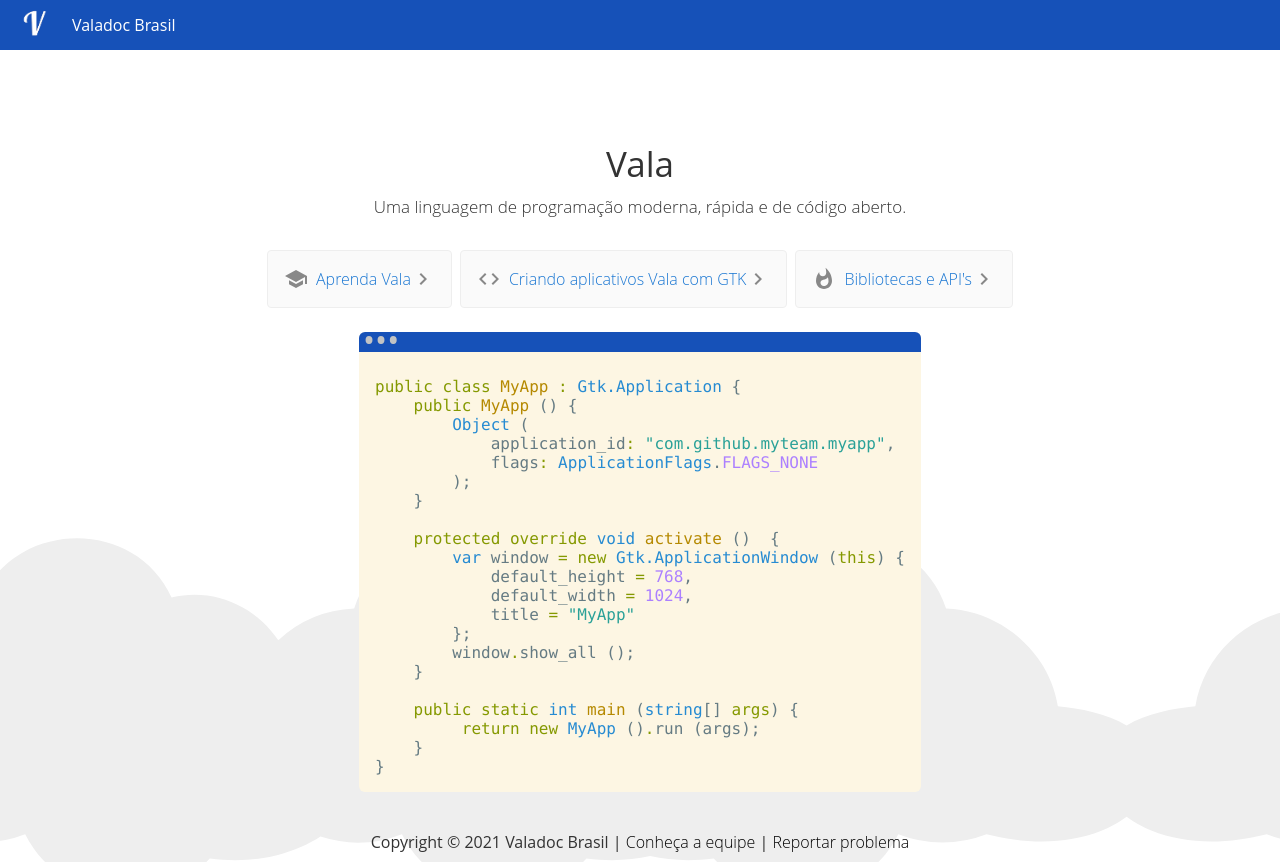
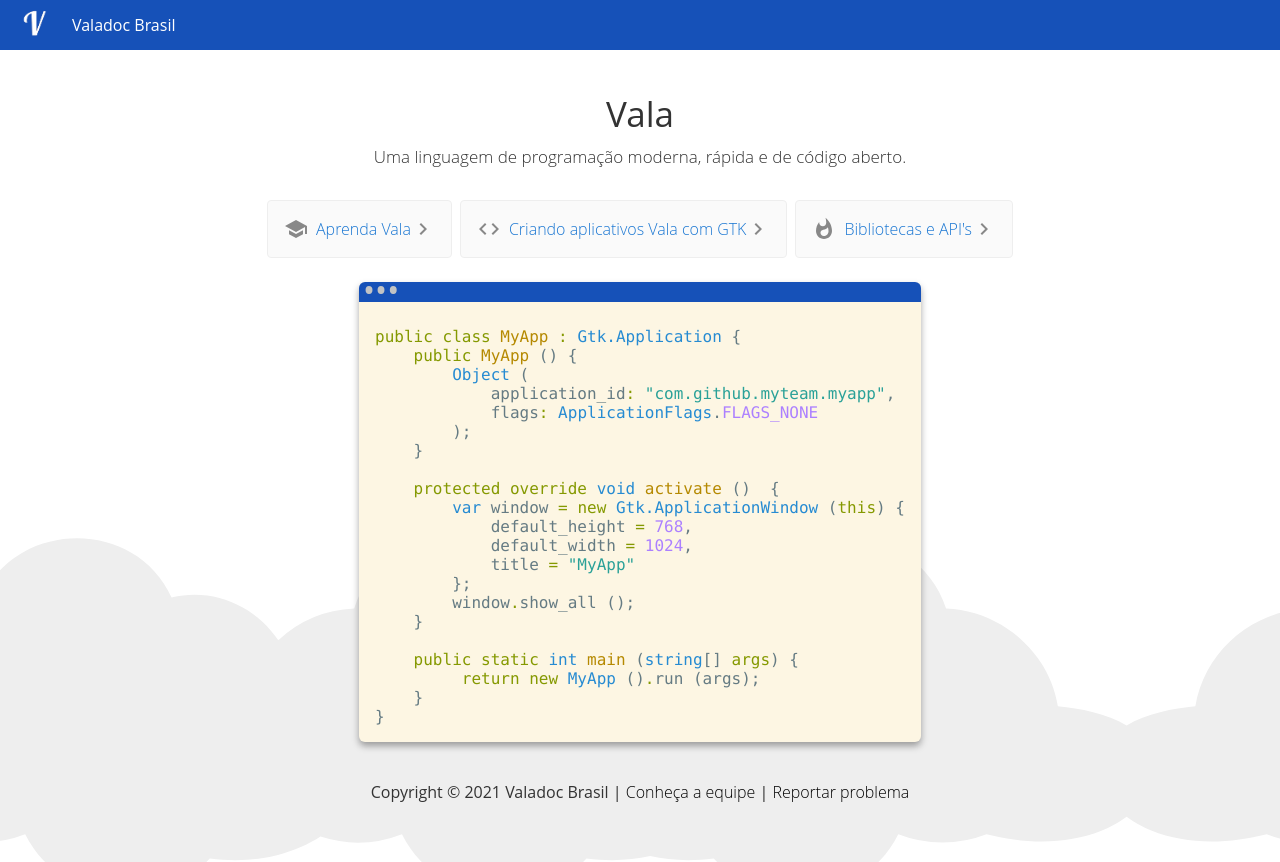
Before and after one commit to Valadoc-br/website, an Angular app: page / in a window 1280 px wide. After the commit the page ends 812 px from the top, so only its background shows below. Built offline with nearby package versions, Linux system fonts and the light colour scheme.

Commit message:
error correction

```diff
--- a/src/app/footer/footer.component.html
+++ b/src/app/footer/footer.component.html
@@ -1,6 +1,6 @@
 <div class="div-footer">
   <footer>
-    Copyright © 2021 Valadoc Brasil&nbsp;|&nbsp;<a href="/team" class="elementary-br">Conheça a equipe</a>&nbsp;|&nbsp;<a href="https://github.com/valadoc-br/valadoc-br.github.io/issues" target="_blank" class="retirar-undeline">Reportar problema<i class="fa fa-bug"></i></a>
+    Copyright © 2021 Valadoc Brasil&nbsp;|&nbsp;<a href="/team" class="elementary-br">Conheça a equipe</a>&nbsp;|&nbsp;<a href="https://github.com/valadoc-br/website/issues" target="_blank" class="retirar-undeline">Reportar problema<i class="fa fa-bug"></i></a>
   </footer>
 
   <svg id="clouds" alt="Gray Clouds Background" xmlns="http://www.w3.org/2000/svg" width="2611.084" height="485.677" viewBox="0 0 2611.084 485.677">
--- a/src/app/home/home.component.css
+++ b/src/app/home/home.component.css
@@ -1,6 +1,10 @@
+#title-vala {
+  font-size: 35px;
+}
+
 .content {
   display: flex;
-  margin: 82px auto 32px;
+  margin: 32px auto 32px;
   padding: 0 16px;
   max-width: 960px;
   flex-direction: column;
--- a/src/app/home/home.component.html
+++ b/src/app/home/home.component.html
@@ -2,8 +2,7 @@
 
 <div class="content" role="main">
 
-  <!-- Resources -->
-  <h1 style="font-size: 35px;">Vala</h1>
+  <h1 id="title-vala">Vala</h1>
   <p class="subtitle">Uma linguagem de programação moderna, rápida e de código aberto.</p>
 
   <div class="card-container">
--- a/src/app/home/terminal/terminal.component.css
+++ b/src/app/home/terminal/terminal.component.css
@@ -6,6 +6,7 @@
   margin-top: 8px;
   overflow: hidden;
   background-color: #FDF6E3;
+  box-shadow: 0 4px 7px rgba(0, 0, 0, 0.35);
 }
 
 .terminal::before {
--- a/src/app/team/team.component.css
+++ b/src/app/team/team.component.css
@@ -10,7 +10,7 @@
 
 .grid-team{
   text-align: center;
-  margin: 4% auto 0%;
+  margin: 0% auto 0%;
   max-width: 1200px;
   padding: 20px 0px 0px 0px;
   text-align: center;
--- a/src/app/team/team.component.ts
+++ b/src/app/team/team.component.ts
@@ -18,6 +18,7 @@ export class TeamComponent implements OnInit {
     let counter = 0;
     const membersService = this.teamService.getTeam();
 
+    // tslint:disable-next-line:typedef
     function mountIconMember(title: string, href: string, type: Type){
       const iconMemberComponent = new IconMemberComponent();
       iconMemberComponent.title = title;
@@ -26,7 +27,8 @@ export class TeamComponent implements OnInit {
       return iconMemberComponent;
     }
 
-    for(const memberService in membersService) {
+    // tslint:disable-next-line:forin
+    for (const memberService in membersService) {
       const memberComponent = new MemberComponent();
       memberComponent.urlPhoto = membersService[counter].urlPhoto;
       memberComponent.name = membersService[counter].name;
```
